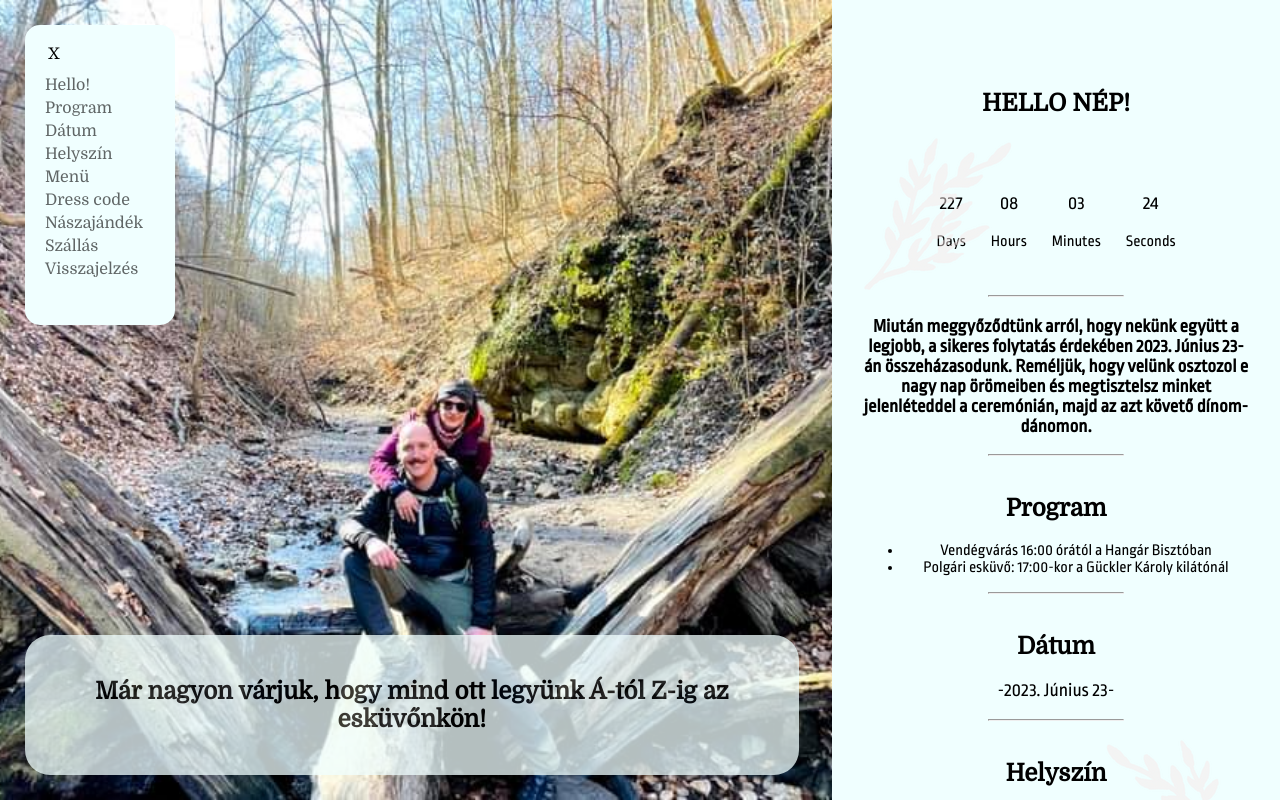
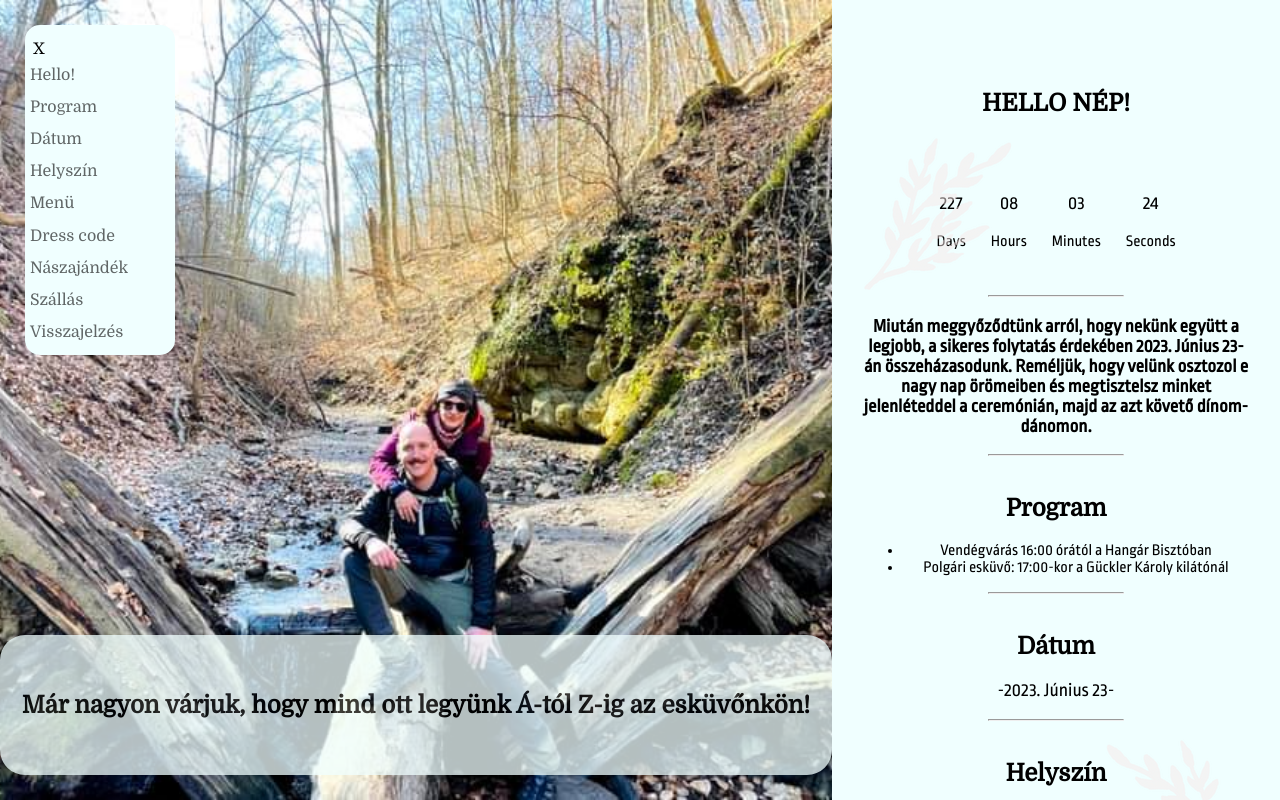
Before and after one commit to bisboi/wedding_agozoli, a React (Create React App) app: page / in a window 1280 px wide. Both pictures are taken after a click on the button "MENÜ". Shown: the top 800 px of the page. Built offline with nearby package versions, Linux system fonts and the light colour scheme.

Commit message:
menu version 2

```diff
--- a/src/App.css
+++ b/src/App.css
@@ -70,9 +70,9 @@ button {
   justify-content: center;
   align-items: center;
   bottom: 25px;
-  width: 93%;
+  width: 100%;
   height: 140px;
-  left: 25px;
+
   background-color: azure;
   background-blend-mode: color;
   padding: 5px;
--- a/src/components/Menu.css
+++ b/src/components/Menu.css
@@ -12,15 +12,17 @@ button {
   top: 25px;
   left: 25px;
   width: 150px;
-  height: 300px;
+  height: 330px;
   display: flex;
   flex-direction: column;
   align-items: flex-start;
   background-color: azure;
-  padding: 20px;
+  padding-top: 15px;
+  padding-left: 5px;
+  padding-right: 5px;
   border-radius: 15px;
   pointer-events: auto;
-  gap: 5px;
+
   animation-name: open-menu-pulse;
   animation-duration: 1s;
   animation-iteration-count: 1;
@@ -43,7 +45,9 @@ button {
 }
 
 .open-menu > a {
-  gap: 15px;
+  margin-top: auto;
+  margin-bottom: auto;
+  height: 100%;
   text-decoration: none;
   color: inherit;
   opacity: 60%;
@@ -55,6 +59,10 @@ button {
   background-color: bisque;
   width: 100%;
   opacity: 100%;
+  display: flex;
+  flex-direction: column;
+  align-items: center;
+  justify-content: center;
   animation-name: growth;
   animation-duration: 0.5s;
 }
```
